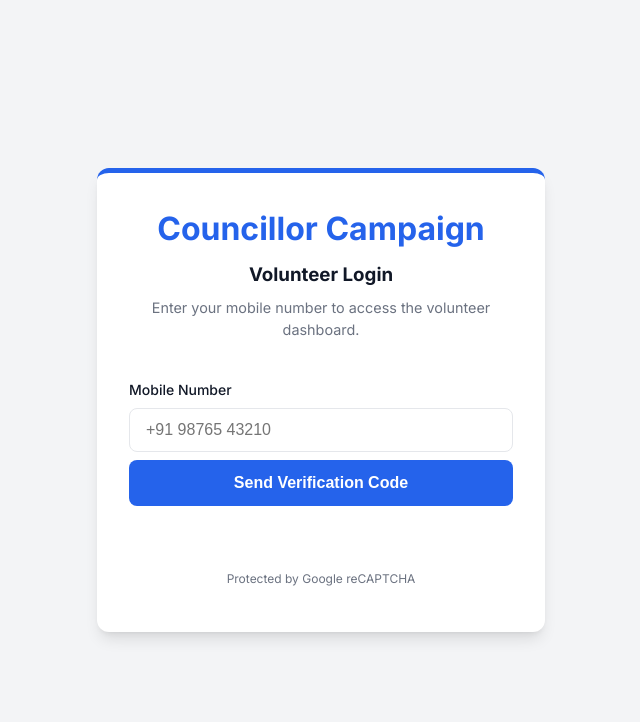
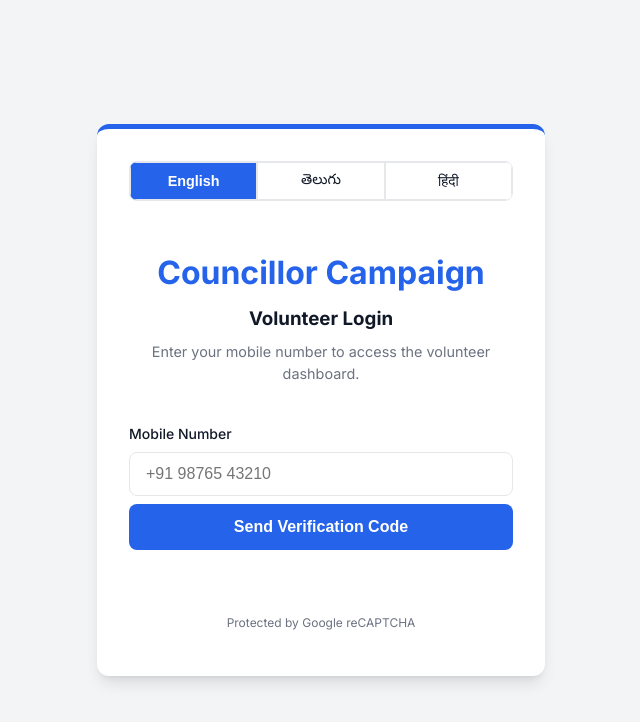
Before and after one commit to NikhilAA123/councillor-digital-campaign, a React (Vite) app in the folder apps/volunteer-app/: page /login in a window 1280 px wide. Shown: the top 722 px of the page, without its empty margins (319-959 px from the left). Built offline with nearby package versions, Linux system fonts and the light colour scheme; no server answers.

Commit message:
feat: localize Login page with language toggle

```diff
--- a/apps/volunteer-app/src/pages/Login.jsx
+++ b/apps/volunteer-app/src/pages/Login.jsx
@@ -5,9 +5,11 @@ import {
 } from "firebase/auth";
 import { auth } from "../config/firebase";
 import { useNavigate } from "react-router-dom";
+import { useLanguage } from "../context/LanguageContext";
 
 function Login() {
   const navigate = useNavigate();
+  const { t, language, setLanguage } = useLanguage();
   const [phone, setPhone] = useState("");
   const [otp, setOtp] = useState("");
   const [confirmation, setConfirmation] = useState(null);
@@ -40,7 +42,7 @@ function Login() {
       );
 
       setConfirmation(confirmationResult);
-      alert("OTP sent successfully");
+      // alert("OTP sent successfully");
     } catch (error) {
       console.error("OTP Error:", error);
       alert(error.message);
@@ -58,7 +60,6 @@ function Login() {
     try {
       setLoading(true);
       await confirmation.confirm(otp);
-      await confirmation.confirm(otp);
       navigate("/dashboard");
     } catch (error) {
       console.error("OTP Verify Error:", error);
@@ -68,17 +69,35 @@ function Login() {
     }
   };
 
+  const langBtnStyle = (lang) => ({
+    flex: 1,
+    padding: '0.5rem',
+    border: '1px solid var(--border-color)',
+    background: language === lang ? 'var(--primary-color)' : 'white',
+    color: language === lang ? 'white' : 'var(--text-main)',
+    cursor: 'pointer',
+    fontSize: '0.9rem',
+    fontWeight: '600'
+  });
+
   return (
     <div className="auth-card">
+      {/* Language Toggle */}
+      <div style={{ display: 'flex', borderRadius: '8px', overflow: 'hidden', marginBottom: '1.5rem', border: '1px solid var(--border-color)' }}>
+        <button onClick={() => setLanguage('en')} style={langBtnStyle('en')}>English</button>
+        <button onClick={() => setLanguage('te')} style={langBtnStyle('te')}>తెలుగు</button>
+        <button onClick={() => setLanguage('hi')} style={langBtnStyle('hi')}>हिंदी</button>
+      </div>
+
       <div>
-        <h1 style={{ color: 'var(--primary-color)', marginBottom: '0.5rem' }}>Councillor Campaign</h1>
-        <h3>Volunteer Login</h3>
-        <p style={{ fontSize: '0.9rem', marginTop: '0.5rem' }}>Enter your mobile number to access the volunteer dashboard.</p>
+        <h1 style={{ color: 'var(--primary-color)', marginBottom: '0.5rem' }}>{t.appTitle}</h1>
+        <h3>{t.loginSubtitle}</h3>
+        <p style={{ fontSize: '0.9rem', marginTop: '0.5rem' }}>{t.enterMobile}</p>
       </div>
 
       {!confirmation ? (
         <div className="input-group">
-          <label className="input-label" htmlFor="phone">Mobile Number</label>
+          <label className="input-label" htmlFor="phone">{t.phoneLabel}</label>
           <input
             id="phone"
             type="tel"
@@ -91,12 +110,12 @@ function Login() {
             onClick={sendOtp}
             disabled={loading}
           >
-            {loading ? "Sending..." : "Send Verification Code"}
+            {loading ? t.sending : t.sendCode}
           </button>
         </div>
       ) : (
         <div className="input-group">
-          <label className="input-label" htmlFor="otp">Enter Verification Code</label>
+          <label className="input-label" htmlFor="otp">{t.enterOtp}</label>
           <input
             id="otp"
             type="number"
@@ -110,10 +129,10 @@ function Login() {
             onClick={verifyOtp}
             disabled={loading}
           >
-            {loading ? "Verifying..." : "Verify & Login"}
+            {loading ? t.verifying : t.verify}
           </button>
           <button type="button" className="btn-secondary" onClick={() => setConfirmation(null)} style={{ marginTop: '0.5rem', width: '100%' }}>
-            Change Number
+            {t.changeNumber}
           </button>
         </div>
       )}
```
